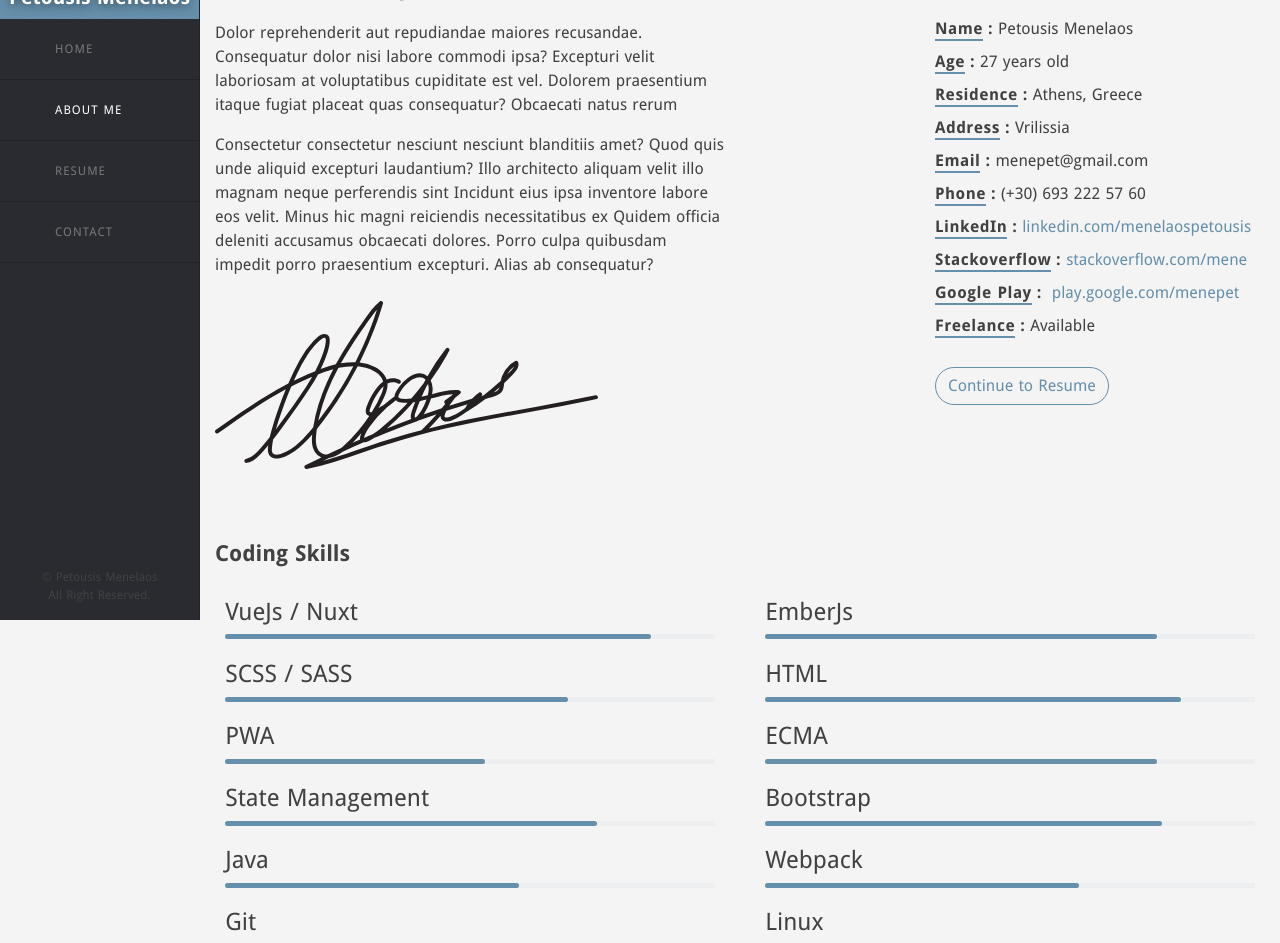
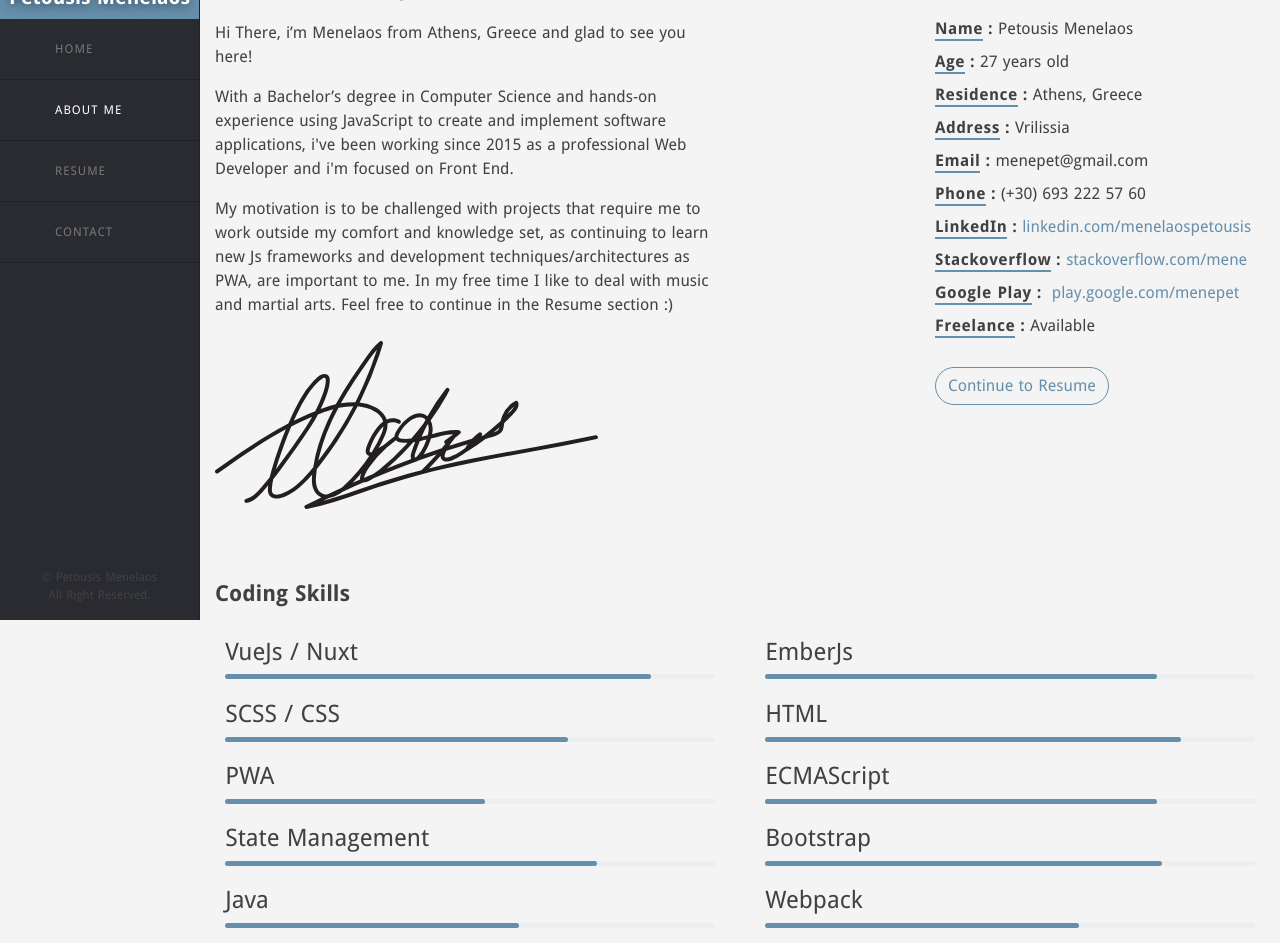
Before and after one commit to Harry80428/my_poirtfolio_new, a Nuxt app: page /about in a window 1280 px wide. Shown: the part 180-1123 px from the top of the page. Built offline with nearby package versions, Linux system fonts and the light colour scheme.

Commit message:
change manifest info and some verbal changes

```diff
--- a/components/TypeLabel.vue
+++ b/components/TypeLabel.vue
@@ -3,9 +3,9 @@
     <pre id="typewriter" @click="goToAbout">
 <span class="var-highlight">const</span> menePet = {
       name: <span class="string-highlight">'Petousis Menelaos'</span>,
-      type: <span class="string-highlight">'Front End Dev/Freelancer'</span>,
+      type: <span class="string-highlight">'Front-End Freelancer'</span>,
       location: <span class="string-highlight">'Athens, Greece'</span>,
-      prop: [<span class="string-highlight">'Javascript frameworks'</span>,
+      prop: [<span class="string-highlight">'Javascript &#x214B; VueJs</span>,
              <span class="string-highlight">'HTML5'</span>,
              <span class="string-highlight">'SCSS'</span>];
 };
@@ -152,8 +152,9 @@ export default {
 @media screen and (max-width: 767px) {
     #typewriter {
         font-size: 1em;
-        width: 360px;
-        width: 100vw;
+        width: 350px;
+        width: 98vw;
+        margin-left: 2vw;
         height: 250px;
     }
 }
--- a/nuxt.config.js
+++ b/nuxt.config.js
@@ -66,19 +66,19 @@ export default {
   },
   pwa: {
     manifest: {
-      name: 'Petousis Menelaos Front Dev',
-      short_name: 'menepet front end dev',
+      name: 'Petousis Menelaos | Personal Website',
+      short_name: 'Petousis Menelaos | Personal Website',
       background_color: '#f4f4f4',
-      theme_color: '#f4f4f4',
+      theme_color: '#668fab',
       description: 'Petousis Menelaos Front-end Dev Resume site"',
       lang: 'en-US',
       categories: ['cv', 'resume', 'portfolio', 'web', 'developer', 'development', 'menepet', 'front end']
     },
     meta: {
-      name: 'Petousis Menelaos Front Dev',
+      name: 'Petousis Menelaos Front-End Developer',
       author: 'Petousis Menelaos',
-      description: 'Petousis Menelaos Front Dev Resume site"',
-      theme_color: '#f4f4f4'
+      description: 'Petousis Menelaos Front-End Dev Resume site"',
+      theme_color: '#668fab'
     }
   },
   /*
--- a/pages/about.vue
+++ b/pages/about.vue
@@ -7,16 +7,15 @@
           <h3>
             Front End Developer
           </h3>
-          <p>
-            Dolor reprehenderit aut repudiandae maiores recusandae. Consequatur dolor nisi
-            labore commodi ipsa? Excepturi velit laboriosam at voluptatibus cupiditate est
-            vel. Dolorem praesentium itaque fugiat placeat quas consequatur? Obcaecati natus rerum
+          <p>Hi There, i’m Menelaos from Athens, Greece and glad to see you here! </p>
+          <p>With a Bachelor’s degree in Computer Science and hands-on experience using JavaScript
+            to create and implement software applications, i've been working since 2015 as a professional
+            Web Developer and i'm focused on Front End.
           </p>
-          <p>Consectetur consectetur nesciunt nesciunt blanditiis amet? Quod quis unde aliquid
-            excepturi laudantium? Illo architecto aliquam velit illo magnam neque perferendis
-            sint Incidunt eius ipsa inventore labore eos velit. Minus hic magni reiciendis necessitatibus
-            ex Quidem officia deleniti accusamus obcaecati dolores. Porro culpa quibusdam impedit
-            porro praesentium excepturi. Alias ab consequatur?
+          <p>My motivation is to be challenged with projects that require me to work outside
+            my comfort and knowledge set, as continuing to learn new Js frameworks and development
+            techniques/architectures as PWA, are important to me. In my free time I like to deal with music and martial arts.
+            Feel free to continue in the Resume section :)
           </p>
           <div class="my-4 w-75">
             <img class="img-fluid" src="~/assets/images/mene-signature.svg" alt="signature">
@@ -92,7 +91,7 @@ export default {
           progress: 80
         },
         {
-          skill: 'SCSS / SASS',
+          skill: 'SCSS / CSS',
           progress: 70
         },
         {
@@ -104,7 +103,7 @@ export default {
           progress: 53
         },
         {
-          skill: 'ECMA',
+          skill: 'ECMAScript',
           progress: 80
         },
         {
@@ -124,8 +123,8 @@ export default {
           progress: 64
         },
         {
-          skill: 'Git',
-          progress: 83
+          skill: 'Apache Cordova',
+          progress: 63
         },
         {
           skill: 'Linux',
--- a/pages/resume.vue
+++ b/pages/resume.vue
@@ -38,7 +38,7 @@ export default {
           title: 'Front End Developer',
           location: 'YouP..n',
           // location: 'Wind Hellas',
-          descr: `Front-end Developer trying new technologies such as PWA, AMP and Js Frameworks.`,
+          descr: `Working as Front-end Developer & trying new technologies such as PWA, AMP and VueJs.`,
           from: 'Jan. 2020',
           to: 'now'
         },
```
